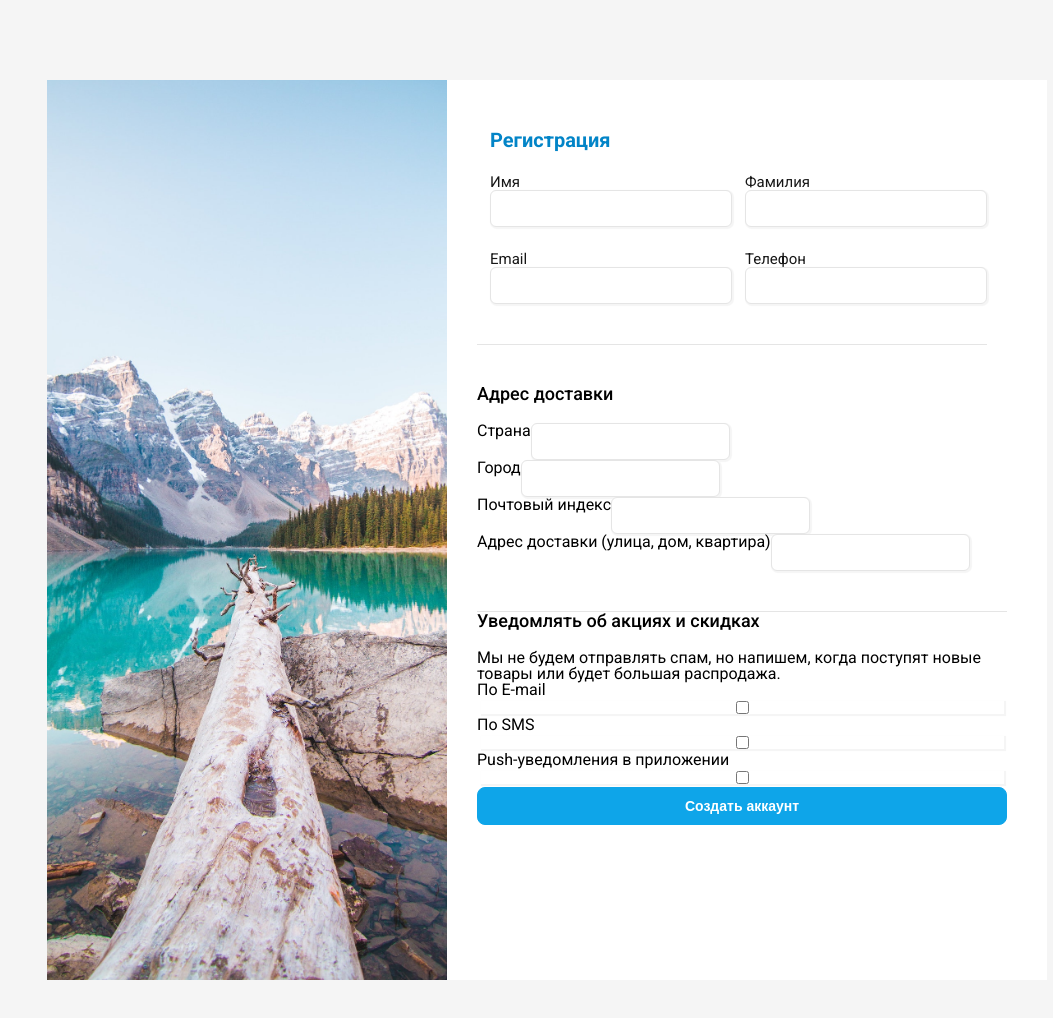
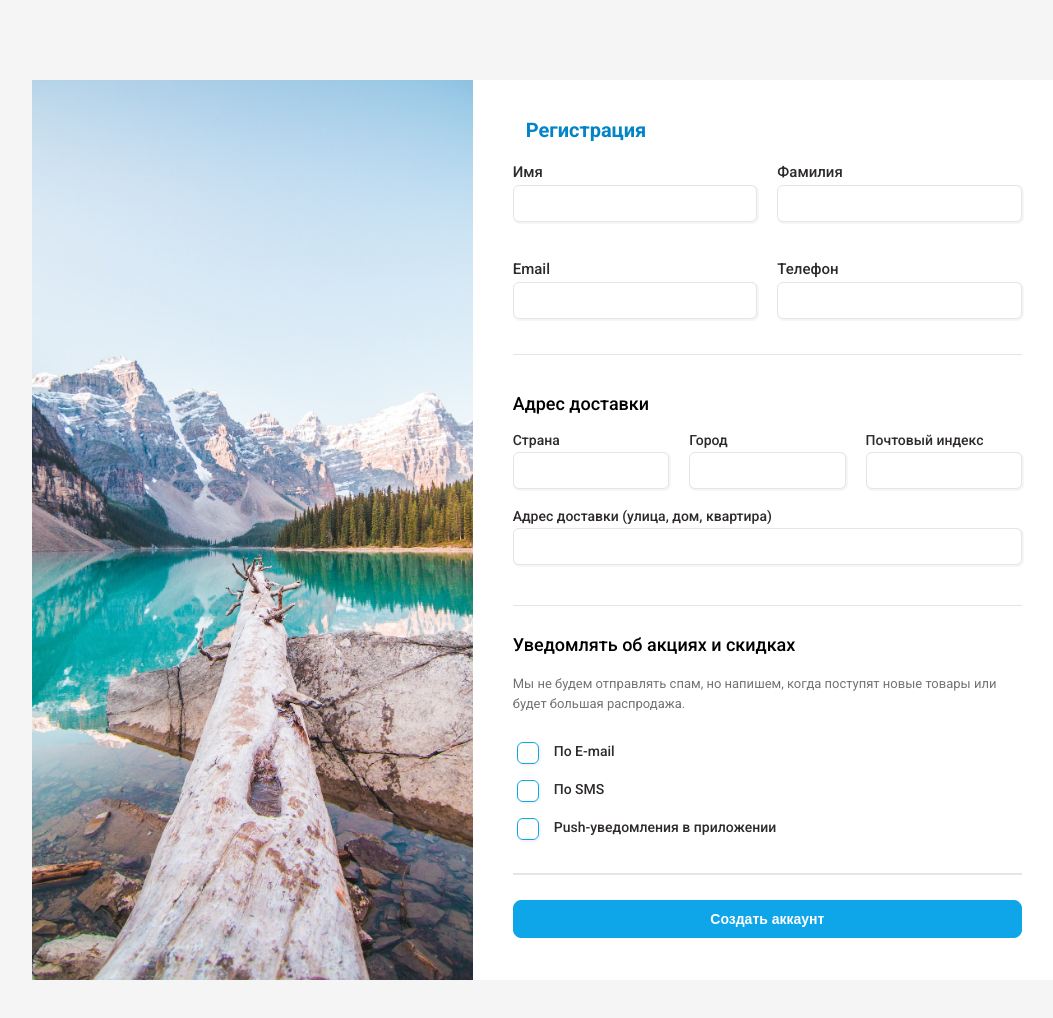
Before and after one commit to AlinaKuz98/form, a plain HTML site: page index.html in a window 1280 px wide. Shown: the whole page, without its empty margins (93-1146 px from the left). Drawn offline with Linux system fonts and the light colour scheme.

Commit message:
adding styles-2

```diff
--- a/index.html
+++ b/index.html
@@ -25,6 +25,9 @@
                 <div class="main-container-image"></div>
 
                 <div class="main-container-content">
+
+
+
 
                     <div class="head">
                         <h1>Регистрация</h1>
@@ -71,12 +74,11 @@
 
                         </div>
 
+                        <div class="adress-container">
+
                         <div class="adress-content">
                             <label for="country">Страна</label>
                             <input type="text" list="country" name="country">
-                        </div>
-
-                        <div class="country">
 
                             <datalist id="country">
                                 <option value="Россия">
@@ -98,31 +100,54 @@
                             <input type="number" id="index" name="index">
                         </div>
 
-                        <div class="adress-content">
+                        <div class="adress-content-adress-delivery">
                             <label for="adress">Адрес доставки (улица, дом, квартира)</label>
                             <input type="text" id="adress" name="adress">
                         </div>
 
                     </div>
+                    </div>
 
 
 
+                <div class="notification">
+                    <div class="head"><h2>Уведомлять об акциях и скидках</h2></div>
 
-    <h2>Уведомлять об акциях и скидках</h2>
+                    <div class="text">
+                        <p>Мы не будем отправлять спам, но напишем, когда поступят новые товары или будет большая распродажа.</p>
+                    </div>
 
-    <p>Мы не будем отправлять спам, но напишем, когда поступят новые товары или будет большая распродажа.</p>
+                    <div class="notification-choices">
 
-    <label for="notification-choice1">По E-mail </label>
-    <input type="checkbox" id="notification-choice1" name="contacts" value="email">
+                        <div class="notification-choice">
 
-    <label for="notification-choice2">По SMS </label>
-    <input type="checkbox" id="notification-choice2" name="contacts" value="sms">
 
-    <label for="notification-choice3">Push-уведомления в приложении </label>
-    <input type="checkbox" id="notification-choice3" name="contacts" value="push">
+                        <input type="checkbox" class="checkbox" id="notification-choice1" name="contacts" value="email">
+                        <label for="notification-choice1">По E-mail </label>
+
+                        </div>
+
+                        <div class="notification-choice">
+
+
+                        <input type="checkbox" class="checkbox" id="notification-choice2" name="contacts" value="sms">
+                        <label for="notification-choice2">По SMS </label>
+
+                        </div>
+
+                        <div class="notification-choice">
 
 
 
+                        <input type="checkbox" class="checkbox" id="notification-choice3" name="contacts" value="push">
+                        <label for="notification-choice3">Push-уведомления в приложении </label>
+
+                        </div>
+
+                    </div>
+
+
+                </div>
 
 
      <button type="submit">Создать аккаунт</button>
--- a/styles.css
+++ b/styles.css
@@ -5,18 +5,22 @@ html {
     --button-color:#0ea5e9;
     background-color:#f5f5f5;
     font-family: 'Roboto', sans-serif;
+
 }
+ *{
+    box-sizing: border-box;
+ }
 
 .main-container {
-    width: 1000px;
+    width: 1030px;
     height: 900px;
     margin: auto;
     margin-top: 80px;
     margin-bottom: 80px;
     border-radius: 8px;
-    box-sizing: border-box;
     display: flex;
     flex-direction: row;
+
 
 
 }
@@ -32,31 +36,34 @@ button {
     border-width: 1px;
     font-size: 14px;
     font-weight: 600;
+    cursor: pointer;
+    margin-top: 25px;
 
 }
 
 .main-container-image {
     height: 900px;
-    width: 530px;
+    width: 450px;
     background-image: url(images/mountains-1.jpg);
     background-size: cover;
     background-position: top;
-    box-sizing: border-box;
 }
 
 .main-container-content {
     max-height: 900px;
-    max-width: 600px;
-    padding-left: 30px;
-    padding-right: 40px;
+    width: 600px;
+    padding-left: 10px;
+    padding-right: 10px;
     padding-top: 50px;
     padding-bottom: 50px;
     box-sizing: border-box;
     background-color: white;
     display: flex;
     flex-direction: column;
+    padding: 40px;
 
 }
+
 
 h1 {
     color: #0284c7;
@@ -67,7 +74,7 @@ h1 {
 }
 
 .about-person {
-    max-width: 510px;
+    max-width: 600px;
     display: flex;
     flex-direction: row;
     justify-content: flex-start;
@@ -76,6 +83,10 @@ h1 {
     border-bottom: #e5e5e5;
     border-bottom-width: 1px;
     border-bottom-style: solid;
+    flex-wrap: wrap;
+    gap: 20px;
+    max-width: 610px;
+
 }
 
 
@@ -86,22 +97,20 @@ input {
     border-width: 1px;
     border-style: solid;
     box-shadow: 1px 1px 1px 1px #f5f5f5;
-
+    cursor: pointer;
 
 }
 
-.about-person input {
-    width: 220px;
-}
 
 .about-person-content {
     display: flex;
     flex-direction: column;
+    flex-grow: 1;
     margin-top: 15px;
-    margin-bottom: 10px;
-    margin-left: 13px;
+    margin-bottom: 5px;
     color: var(--main-text-color);
     font-size: 15px;
+    width: calc((100% - 20px * 1) / 2);
 }
 
 h2 {
@@ -122,14 +131,121 @@ h2 {
 
 }
 
-.adress-content {
+.adress-container {
+    max-width: 610px;
     display: flex;
     flex-direction: row;
-    justify-content: flex-start;
-}
+    flex-wrap: wrap;
+    flex-basis: 0;
+    flex-grow: 1;
+    gap: 20px;
 
-.adress-content input {
 
 }
 
-/*посмотреть урок про сетку + выровнить формы*/
+/*
+div {
+    border: #171717;
+    border-width: 1px;
+    border-style: solid;
+}*/
+
+
+
+
+
+.adress-content-adress-delivery{
+    display: flex;
+    flex-direction: column;
+    flex-grow: 2;
+    font-size: 14px;
+}
+
+.adress-content-adress-delivery label{
+    padding-bottom: 5px;
+}
+
+.adress-content {
+    display: flex;
+    flex-direction: column;
+    width: calc((100% - 20px * 2) / 3);
+    font-size: 14px;
+
+}
+
+.notification {
+    display: flex;
+    flex-direction: column;
+    max-width: 610px;
+    margin-top: 30px;
+    border-bottom: #e5e5e5;
+    border-bottom-width: 1px;
+    border-bottom-style: solid;
+}
+
+.notification-choices {
+    display: flex;
+    flex-direction: column;
+}
+
+p {
+    font-size: 13px;
+    color: var(--text-color);
+    margin-bottom: 5px;
+    line-height: 20px;
+}
+
+.notification-choices {
+    display: flex;
+    flex-direction: column;
+    padding-top: 20px;
+    padding-bottom: 20px;
+    border-bottom: #e5e5e5;
+    border-bottom-width: 1px;
+    border-bottom-style: solid;
+
+}
+
+.adress-content label{
+    padding-bottom: 5px;
+}
+
+.about-person-content label{
+    padding-bottom: 5px;
+}
+
+.notification-choice {
+    display: flex;
+    flex-direction: row;
+    margin-bottom: 10px;
+
+
+}
+
+.checkbox {
+    appearance: none;
+    width: 15px;
+    height: 15px;
+    border-style: solid;
+    border-color: var(--button-color);
+    border-width: 1px;
+    margin-right: 15px;
+
+}
+
+.checkbox:checked {
+background-color: #0284c7;
+background-image: url(images/check_icon.png);
+background-size: contain;
+}
+
+.notification-choice label {
+    margin-top: 5px;
+    font-size: 14px;
+    font-weight: 500;
+}
+
+label {
+    font-weight: 500;
+    color:#2e2a2a;
+}
```
Also changed, not shown: images/check_icon.png (added).
